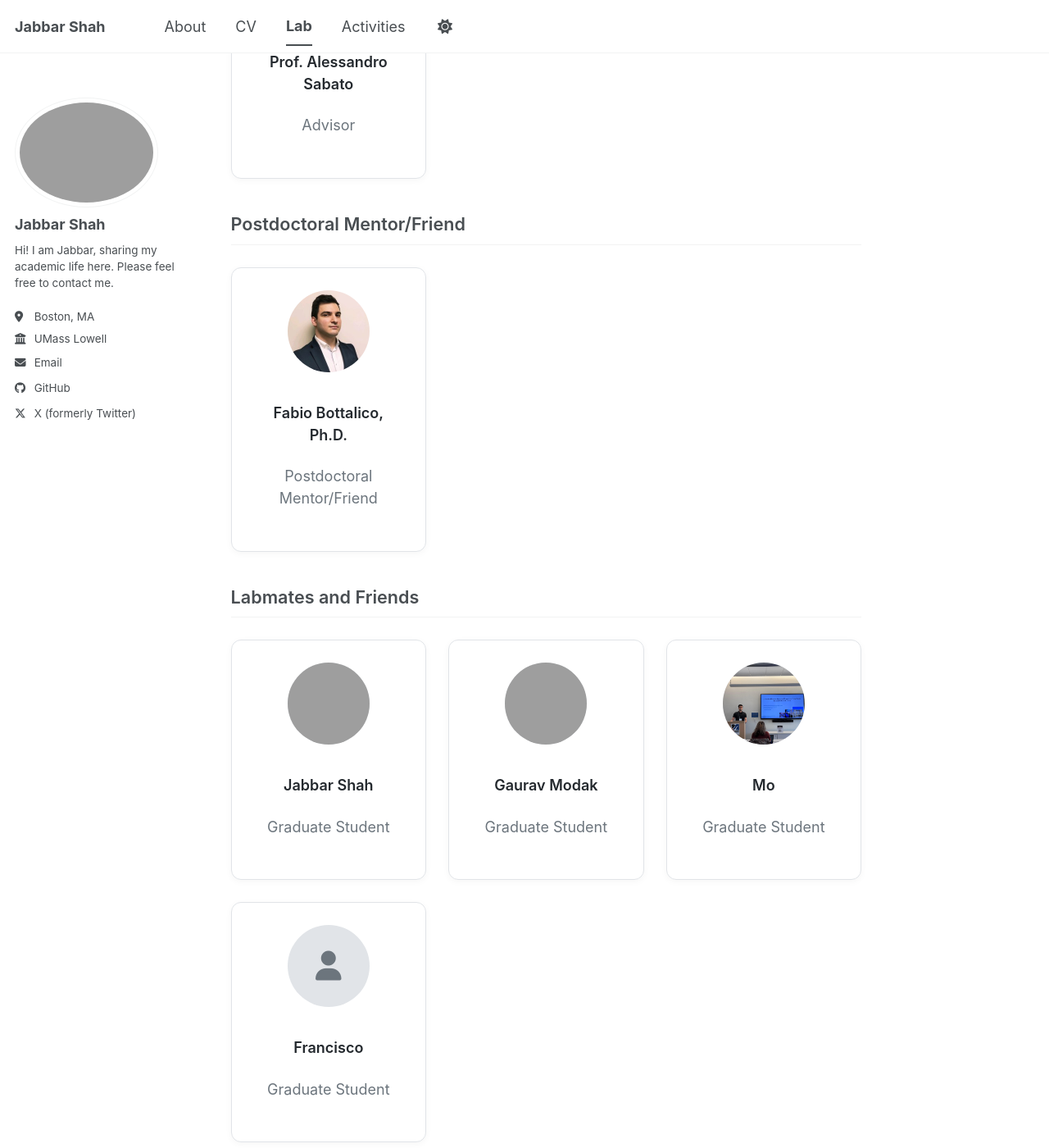
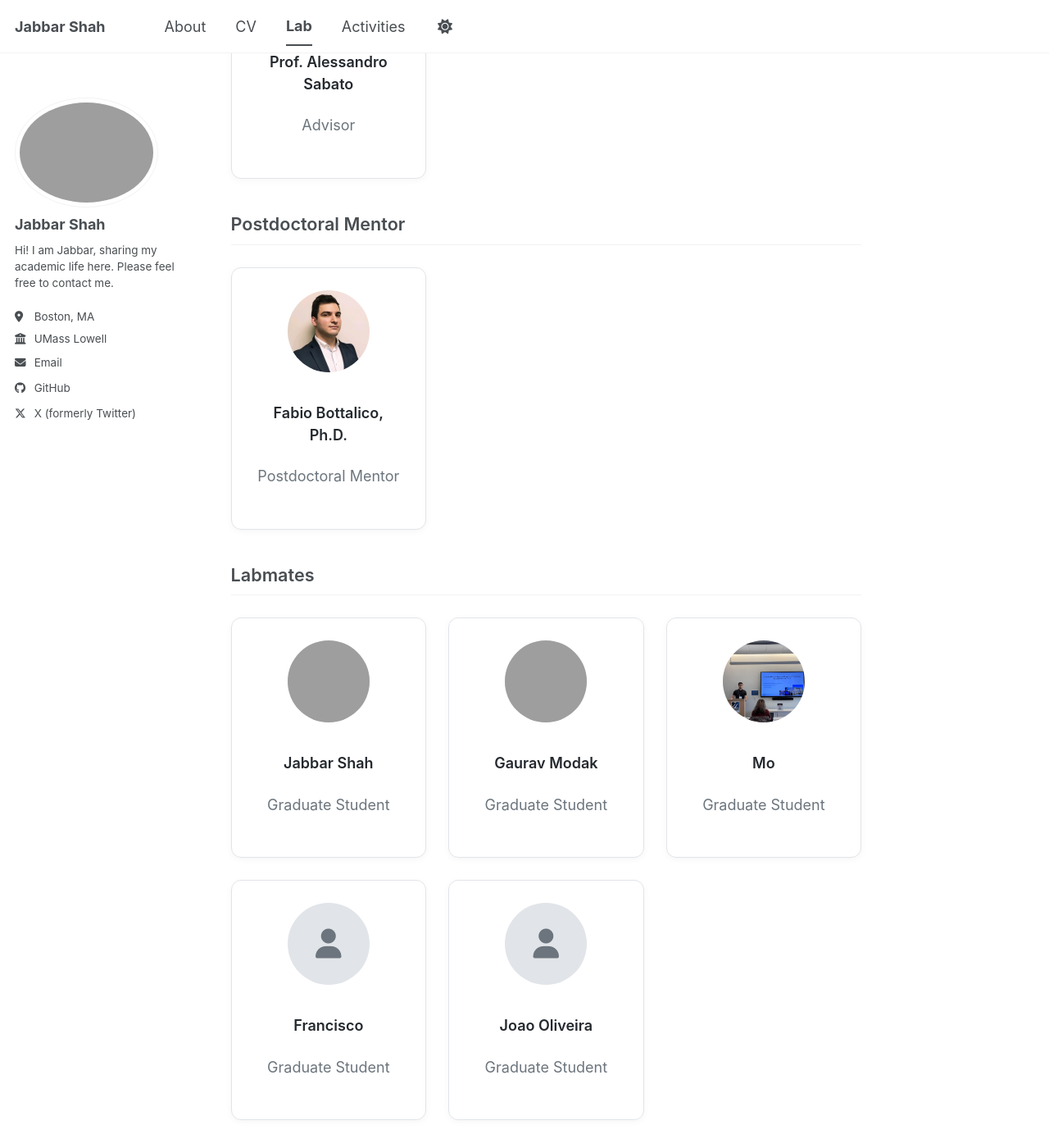
Before and after one commit to sjabbarshah/sjabbarshah.github.io, a Jekyll site: the page built from _pages/lab.md, in a window 1280 px wide and 1400 px high, scrolled down 353 px, cut to the strip 0-1400 px from the top of the window. Shown: the whole strip at 82% size. Built offline with Jekyll 4.4.1, drawn with Linux system fonts in a browser that asks for light colours; a script bundle is joined from its source files by our own code; library files that are not in the unit come from our copies; grey boxes are pictures that could not be loaded.

Commit message:
Update lab: Mentor only, Labmates, add Joao Oliveira

```diff
--- a/_pages/lab.md
+++ b/_pages/lab.md
@@ -90,16 +90,16 @@ author_profile: true
   </div>
 </div>
 
-<h2 class="lab-section-title">Postdoctoral Mentor/Friend</h2>
+<h2 class="lab-section-title">Postdoctoral Mentor</h2>
 <div class="lab-grid">
   <div class="lab-card">
     <div class="lab-card__avatar"><img src="/images/fabio.jpeg" alt="Fabio Bottalico, Ph.D."></div>
     <p class="lab-card__name"><a href="https://www.linkedin.com/in/fabio-bottalico/" target="_blank">Fabio Bottalico, Ph.D.</a></p>
-    <p class="lab-card__role">Postdoctoral Mentor/Friend</p>
+    <p class="lab-card__role">Postdoctoral Mentor</p>
   </div>
 </div>
 
-<h2 class="lab-section-title">Labmates and Friends</h2>
+<h2 class="lab-section-title">Labmates</h2>
 <div class="lab-grid">
   <div class="lab-card">
     <div class="lab-card__avatar"><img src="/images/profile.png" alt="Jabbar Shah"></div>
@@ -121,4 +121,9 @@ author_profile: true
     <p class="lab-card__name">Francisco</p>
     <p class="lab-card__role">Graduate Student</p>
   </div>
+  <div class="lab-card">
+    <div class="lab-card__avatar"><i class="fa fa-user"></i></div>
+    <p class="lab-card__name">Joao Oliveira</p>
+    <p class="lab-card__role">Graduate Student</p>
+  </div>
 </div>
```
